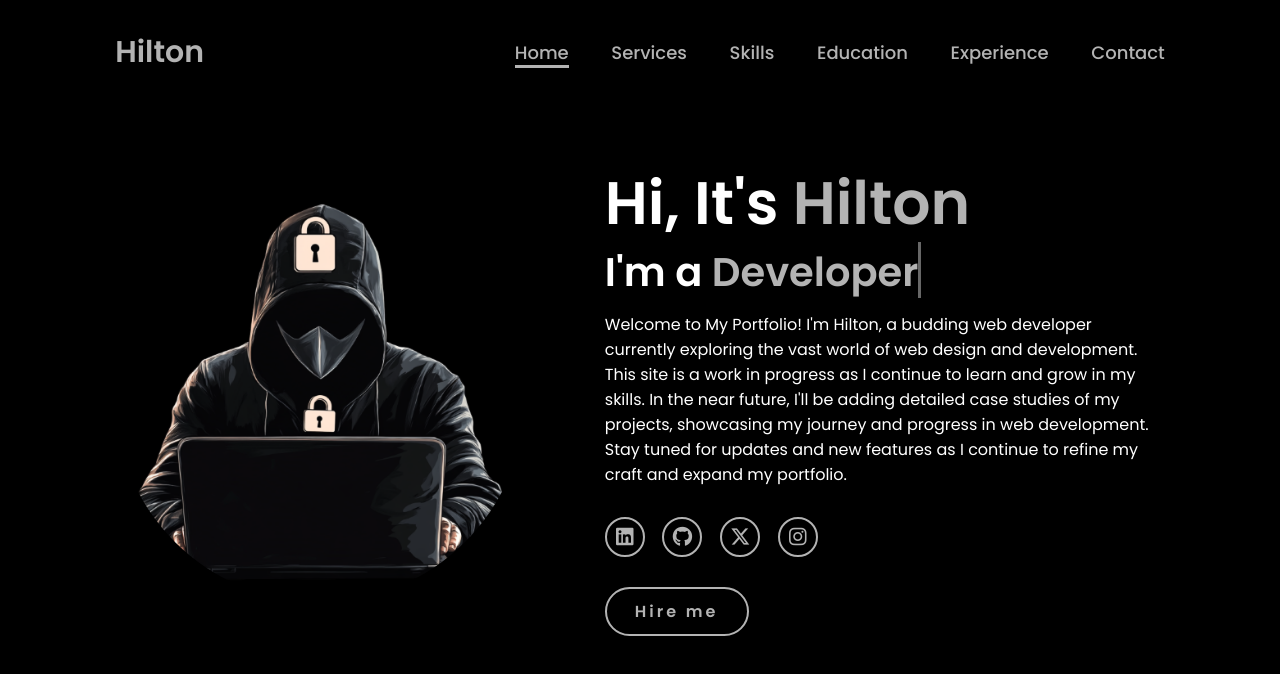
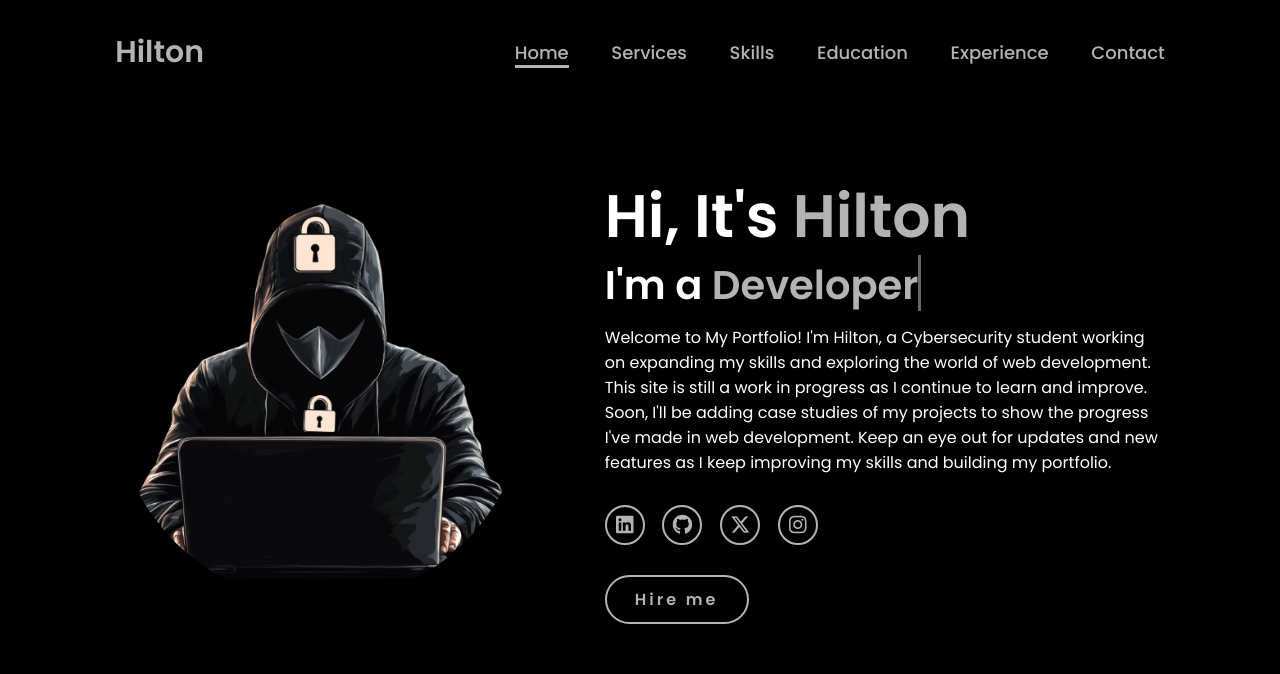
Before and after one commit to hiltonhuttonmills/webdev-portfolio, a plain HTML site: page index.html in a window 1280 px wide. Drawn offline with Linux system fonts and the light colour scheme.

Commit message:
index.html

```diff
--- a/index.html
+++ b/index.html
@@ -28,7 +28,7 @@
             <h3 class="typing-text">I'm a <span></span></h3>
             <p>Welcome to My Portfolio!
 
-                I'm Hilton, a budding web developer currently exploring the vast world of web design and development. This site is a work in progress as I continue to learn and grow in my skills. In the near future, I'll be adding detailed case studies of my projects, showcasing my journey and progress in web development. Stay tuned for updates and new features as I continue to refine my craft and expand my portfolio.</p>
+                I'm Hilton, a Cybersecurity student working on expanding my skills and exploring the world of web development. This site is still a work in progress as I continue to learn and improve. Soon, I'll be adding case studies of my projects to show the progress I've made in web development. Keep an eye out for updates and new features as I keep improving my skills and building my portfolio.</p>
             <div class="social-icons">
                 <a href="#"><i class="fa-brands fa-linkedin"></i></a>
                 <a href="#"><i class="fa-brands fa-github"></i></a>
```
